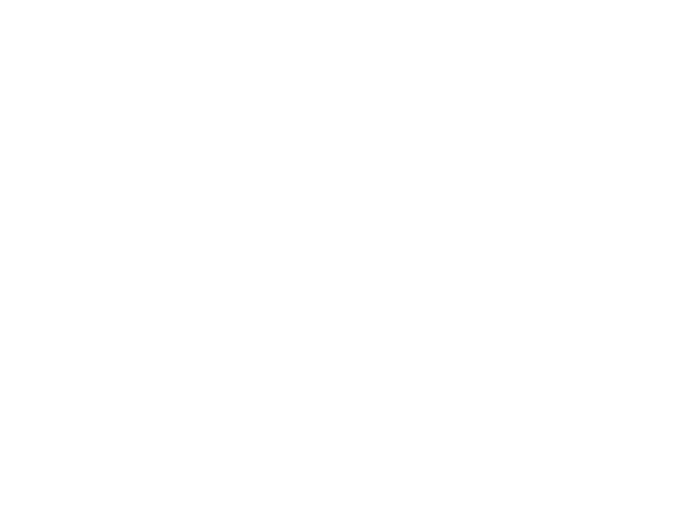
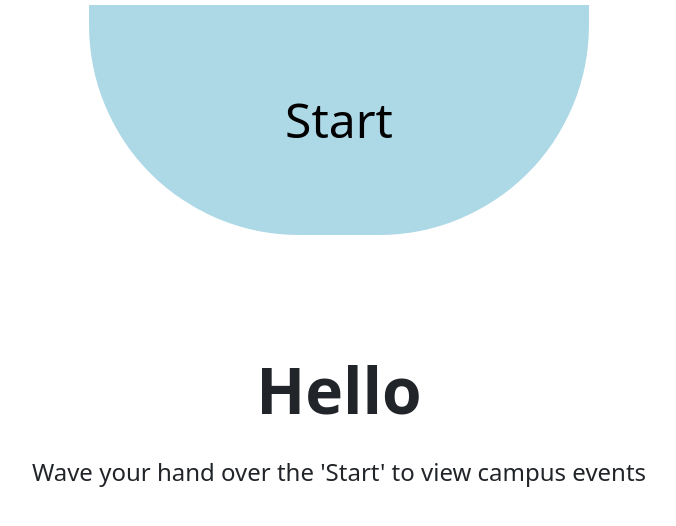
Before and after one commit to anhcdang/cs484-group24, a React (Create React App) app: page / in a window 1280 px wide. Before the commit this address had no page. Shown: the top 526 px of the page, without its empty margins (301-977 px from the left). Built offline with nearby package versions, Linux system fonts and the light colour scheme.

Commit message:
start page

```diff
--- a/src/App.js
+++ b/src/App.js
@@ -4,6 +4,7 @@
 import { BrowserRouter as Router, Routes, Route } from 'react-router-dom';
 import Categories from './pages/Categories';
 import Carousel from './pages/Carousel';
+import Start from './pages/Start';
 // import { frames } from './sketch';
 // import SampleCardComponent from './components/SampleCardComponent';
 
@@ -22,6 +23,7 @@
     <Stack style={{height: '100vh', 'width': '100vw'}}>
       <Router>
         <Routes>
+          <Route path="/" element={<Start />} />
           <Route path="/categories" element={<Categories />} />
           <Route path="/carousel/:category" element={<Carousel />} />
         </Routes>
--- /dev/null
+++ b/src/pages/Start.js
@@ -0,0 +1,16 @@
+import React from "react";
+import "../static/styles.css";
+
+function App() {
+  return (
+    <div className="container">
+      <div className="circle-container">
+        <div className="circle">Start</div>
+      </div>
+      <div className="text-large">Hello</div>
+      <div className="text-small">Wave your hand over the 'Start' to view campus events</div>
+    </div>
+  );
+}
+
+export default App;
--- a/src/static/styles.css
+++ b/src/static/styles.css
@@ -101,3 +101,48 @@
     background-color: #9FB798 !important;
     text-align: right !important;
 } */
+
+.container {
+    height: 100vh;
+    width: 100%;
+    background-color: white;
+    display: flex;
+    flex-direction: column;
+    justify-content: center;
+    align-items: center;
+  }
+
+  .circle-container {
+    position: absolute;
+    top: 0;
+    display: flex;
+    justify-content: center;
+    align-items: center;
+    width: 100%;
+    height: 30%;
+  }
+
+  .circle {
+    width: 500px;
+    height: 230px;
+    border-radius: 0 0 210px 210px;
+    background-color: lightblue;
+    color: black;
+    font-size: 3rem;
+    display: flex;
+    justify-content: center;
+    align-items: center;
+  }
+
+  .text-large {
+    font-size: 4rem;
+    font-weight: bold;
+    text-align: center;
+    margin-top: 2rem;
+  }
+
+  .text-small {
+    font-size: 1.5rem;
+    text-align: center;
+    margin-top: 1rem;
+  }
```
Also changed, not shown: src/App.css (line endings or trailing spaces), src/Start.css (added).
